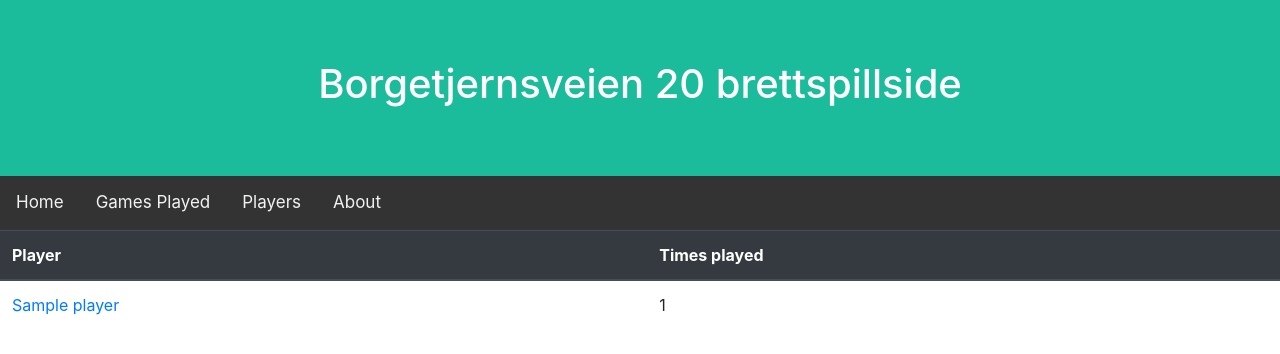
After one commit to gjerdingc/Boardgames-Home, a Django app: page /boardgames/players in a window 1280 px wide. The commit adds this page. Shown: the top 354 px of the page. Run offline with Django 4.2, Linux system fonts and the light colour scheme; tables that the repository leaves empty hold one stand-in row (values such as "Sample post"); some libraries are stand-ins or nearby versions.

Commit message:
Added Games Played and Player pages. Updated HTML/CSS on frontpage

```diff
--- a/app/boardgames/templates/boardgames/detail.html
+++ b/app/boardgames/templates/boardgames/detail.html
@@ -4,7 +4,7 @@
 {% block title %} {{boardgame.name}} {% endblock %}
 
 {% block content %}
-<div class="center">
+<div class="center-left">
     <h1>{{boardgame.name}}</h1>
 
     <img style="height: 450px" src="{% static 'boardgames/'|add:boardgame.image_name|add:'.jpg' %}">
@@ -30,7 +30,5 @@
         </li>
     </ul>
 
-
-    <a href="{% url 'welcome' %}">Home</a>
 </div>
 {% endblock %}
--- a/app/boardgames/templates/boardgames/player.html
+++ b/app/boardgames/templates/boardgames/player.html
@@ -12,6 +12,4 @@
         </li>
     </ul>
 
-
-    <a href="{% url 'welcome' %}">Home</a>
 {% endblock %}
--- /dev/null
+++ b/app/boardgames/templates/boardgames/players.html
@@ -0,0 +1,33 @@
+{% extends "base.html" %}
+
+{% block title %}Games played{% endblock %}
+
+{% block content %}
+
+<!-- Players table -->
+
+<table class="table">
+    <thead class="thead-dark">
+        <tr>
+            <th scope="col">Player</th>
+            <th scope="col">Times played</th>
+        </tr>
+    </thead>
+
+    <tbody>
+        {% for player in players %}
+            <tr>
+                <td>
+                    <a href="{% url 'player' player.id %}">
+                        {{ player }}
+                    </a>
+                </td>
+                <td>
+                    {{ player.times_played }}
+                </td>
+            </tr>
+        {% endfor %}
+    </tbody>
+</table>
+
+{% endblock %}
--- a/app/boardgames/urls.py
+++ b/app/boardgames/urls.py
@@ -6,4 +6,6 @@ urlpatterns = [
     path('<int:id>', views.detail, name="detail"),
     path('players/<int:id>', views.player, name="player"),
     path('new', views.new, name="new"),
+    path('gamesplayed', views.gamesplayed, name="gamesplayed"),
+    path('players', views.players, name="players"),
 ]
--- a/app/boardgames/views.py
+++ b/app/boardgames/views.py
@@ -30,9 +30,33 @@ def player(request, id):
 
     queryset = Game.objects.filter(players__name = person).count()
 
-    return render(request, "boardgames/player.html", {"game": game, "person": person, "count": queryset})
+    return render(request, "boardgames/player.html", {
+        "game": game, "person": person, "count": queryset
+        })
+
+def gamesplayed(request):
+
+    return render(request, "boardgames/gamesplayed.html", {
+        "games": Game.objects.all(),
+        })
+
+def players(request):
+
+    players_list = []
+
+    for player in Player.objects.all():
+        times_played = Game.objects.filter(players__name = player).count()
+        player.times_played = times_played
+        players_list.append(player)
+
+    return render(request, "boardgames/players.html", {
+        "players": players_list,
+        })
 
 
+
+
+## Functions
 
 def AddImageName(boardgame):
     boardgame.image_name = boardgame.name.replace(':', '').replace(' ', '-')
--- a/app/website/static/website/style.css
+++ b/app/website/static/website/style.css
@@ -22,7 +22,7 @@
 
 /* Add a color to the active/current link */
 .topnav a.active {
-  background-color: #04AA6D;
+  background-color: #1abc9c;
   color: white;
 }
 
@@ -34,12 +34,21 @@
   font-size: 30px;
 }
 
-table {
+/*table {
   table-layout: fixed;
+}*/
+
+.center-left {
+  margin-left: 100px;
+  width: 70%;
 }
 
-.center {
-  margin: auto;
-  width: 50%;
-  padding: 10px;
+.table-image {
+  td, th {
+    vertical-align: middle;
+  }
 }
+
+.w-25 {
+  width: 25%!important;
+}
--- a/app/website/templates/base.html
+++ b/app/website/templates/base.html
@@ -4,20 +4,19 @@
 <head>
     <meta charset="UTF8">
     <title>{% block title %}{% endblock %}</title>
-    <link rel="stylesheet" href="{% static 'website/style.css' %}">
     <link rel="stylesheet" href="https://stackpath.bootstrapcdn.com/bootstrap/4.3.1/css/bootstrap.min.css" integrity="sha384-ggOyR0iXCbMQv3Xipma34MD+dH/1fQ784/j6cY/iJTQUOhcWr7x9JvoRxT2MZw1T" crossorigin="anonymous">
     <script src="https://stackpath.bootstrapcdn.com/bootstrap/4.3.1/js/bootstrap.min.js" integrity="sha384-JjSmVgyd0p3pXB1rRibZUAYoIIy6OrQ6VrjIEaFf/nJGzIxFDsf4x0xIM+B07jRM" crossorigin="anonymous"></script>
-    <link rel="stylesheet" href="extensions/fixed-columns/bootstrap-table-fixed-columns.css">
-    <script src="extensions/fixed-columns/bootstrap-table-fixed-columns.js"></script>
+    <link rel="stylesheet" href="{% static 'website/style.css' %}">
+
 </head>
 <body>
     <div class="header">
         <h1>Borgetjernsveien 20 brettspillside</h1>
     </div>
     <div class="topnav">
-        <a class="active" href="#home">Home</a>
-        <a href="#news">News</a>
-        <a href="#contact">Contact</a>
+        <a href="{% url 'welcome' %}">Home</a>
+        <a href="{% url 'gamesplayed' %}">Games Played</a>
+        <a href="{% url 'players' %}">Players</a>
         <a href="#about">About</a>
     </div>
     {% block content %}
```
Also changed, not shown: app/boardgames/templates/boardgames/gamesplayed.html (added, +34 -0 lines), app/website/templates/website/welcome.html (+9 -57 lines), app/website/views.py (+11 -0 lines).
